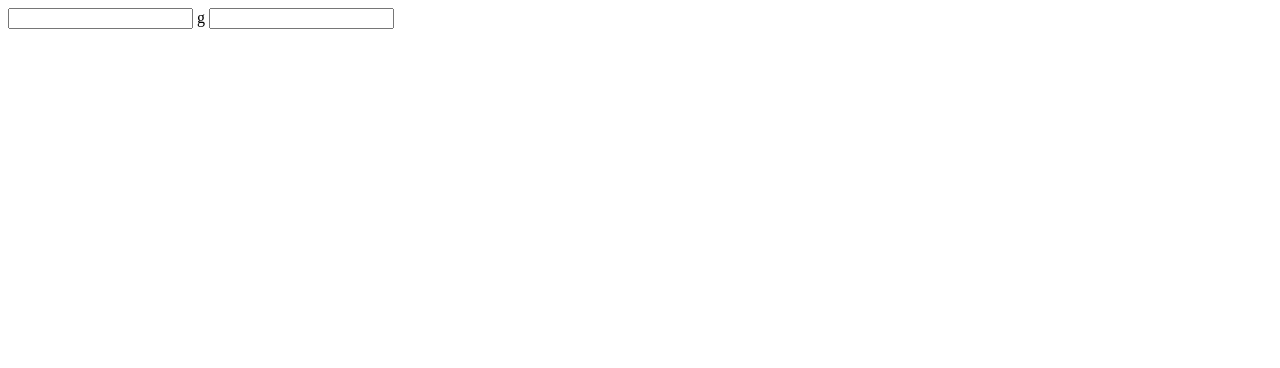
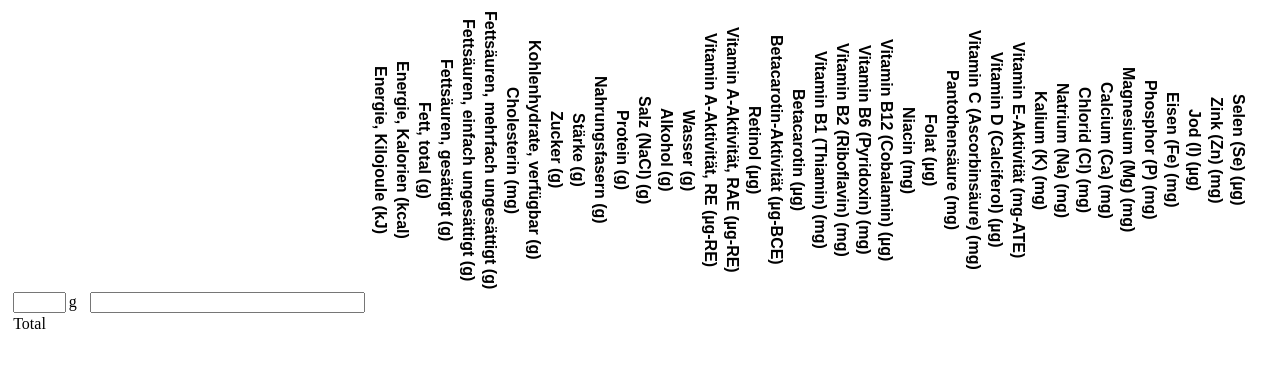
Before and after one commit to meriton42/essen, an Angular app: page / in a window 1280 px wide. Shown: the top 368 px of the page. Built offline with nearby package versions, Linux system fonts and the light colour scheme.

Commit message:
support for recipes

```diff
--- a/src/app/app.component.css
+++ b/src/app/app.component.css
@@ -0,0 +1,16 @@
+th {
+	text-align: left;
+	writing-mode: vertical-lr;
+	font-family: sans-serif;
+	vertical-align: top;
+	text-align: center;
+}
+
+td {
+	text-align: right;
+	padding: 0 0.2em 0 0.2em;
+}
+
+td:first-child {
+	text-align: left;
+}
--- a/src/app/app.component.html
+++ b/src/app/app.component.html
@@ -1,3 +1,24 @@
-<input type="number" min="0" [(ngModel)]="quantity">
-{{food?.density ? 'ml' : 'g'}}
-<food-selector [(value)]="food" style="display: inline-block; width: 30em"></food-selector>
+<table>
+  <thead>
+    <tr>
+      <th></th>
+      <th *ngFor="let name of nutrientNames">{{name}}</th>
+    </tr>
+  </thead>
+  <tbody>
+    <tr *ngFor="let item of recipe">
+      <td style="white-space:nowrap">
+        <input type="number" min="0" [(ngModel)]="item.amount" (ngModelChange)="update()" style="width: 6ch">
+        <span style="display: inline-block; width: 2.5ex; padding-left: 0.2em; padding-right: 0.2em">{{item.food?.density ? 'ml' : 'g'}}</span>
+        <food-selector [(value)]="item.food" (valueChange)="update()"></food-selector>
+      </td>
+      <td *ngFor="let n of item.nutrients">{{n | nice}}</td>
+    </tr>
+  </tbody>
+  <tfoot>
+    <tr>
+      <td>Total</td>
+      <td *ngFor="let n of totalNutrients">{{n | nice}}</td>
+    </tr>
+  </tfoot>
+</table>
--- a/src/app/app.component.ts
+++ b/src/app/app.component.ts
@@ -1,5 +1,6 @@
-import { Component } from '@angular/core';
-import { Food, naehrwert } from './naehrwert';
+import { Component, Pipe, PipeTransform } from '@angular/core';
+import { naehrwert } from './naehrwert';
+import { Recipe, updateNutrients } from './recipe';
 
 @Component({
   selector: 'app-root',
@@ -7,5 +8,30 @@ import { Food, naehrwert } from './naehrwert';
   styleUrls: ['./app.component.css']
 })
 export class AppComponent {
-  food: Food;
+  recipe: Recipe = [];
+
+  nutrientNames = naehrwert.header.nutrients;
+
+  totalNutrients: number[];
+
+  constructor() {
+    this.update();
+  }
+
+  update() {
+    const r = this.recipe;
+    if (r.length == 0 || r[r.length - 1].food) {
+      r.push({} as any);
+    }
+    this.totalNutrients = updateNutrients(this.recipe);
+  }
 }
+
+@Pipe({
+  name: 'nice',
+})
+export class NicePipe implements PipeTransform {
+  transform(value: number, ...args: any[]) {
+    return value?.toFixed(1);
+  }
+}
--- a/src/app/app.module.ts
+++ b/src/app/app.module.ts
@@ -1,7 +1,7 @@
 import { BrowserModule } from '@angular/platform-browser';
 import { NgModule } from '@angular/core';
 
-import { AppComponent } from './app.component';
+import { AppComponent, NicePipe } from './app.component';
 import { FoodSelectorComponent } from './food-selector.component';
 import { FormsModule } from '@angular/forms';
 
@@ -9,6 +9,7 @@ import { FormsModule } from '@angular/forms';
   declarations: [
     AppComponent,
     FoodSelectorComponent,
+    NicePipe,
   ],
   imports: [
     BrowserModule,
--- a/src/app/food-selector.component.css
+++ b/src/app/food-selector.component.css
@@ -1,5 +1,5 @@
 input {
-	display: block;
+	width: 20em;
 }
 div.optionContainer {
 	position: relative;
--- /dev/null
+++ b/src/app/recipe.ts
@@ -0,0 +1,20 @@
+import { Food } from "./naehrwert";
+
+export type Recipe = Array<{
+	amount: number,
+	food: Food,
+	nutrients: number[],
+}>
+
+export function updateNutrients(recipe: Recipe) {
+	const types = recipe[0].food?.nutrients?.length || 0;
+	const totalNutrients = new Array(types).fill(0);
+	for (const item of recipe) {
+		item.nutrients = new Array(types);
+		for (let i = 0; i < types; i++) {
+			item.nutrients[i] = (item.amount / 100 * item.food?.nutrients[i]) || null;
+			totalNutrients[i] += item.nutrients[i] || 0;
+		}
+	}
+	return totalNutrients;
+}
```
Also changed, not shown: 1 other file (tests, documents, lock files or other folders).
